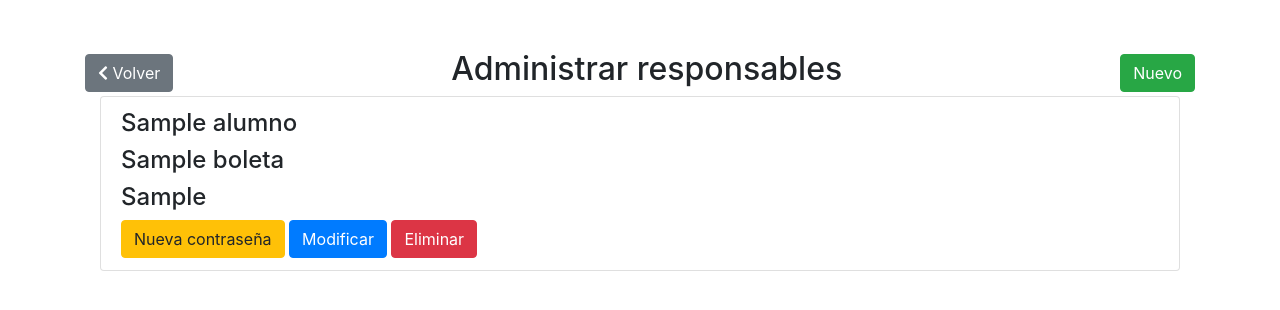
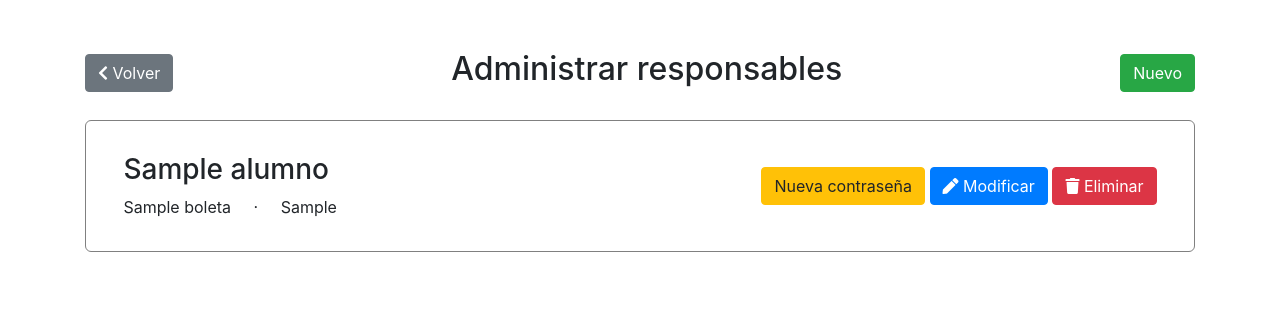
Before and after one commit to AlanSanchezP/ElectivappServer, a Django app: template electivapp/templates/alumnos/responsable_list.html in a window 1280 px wide. Shown: the top 310 px of the page. Run offline with Django 3.2, Linux system fonts and the light colour scheme; the template is opened without the code that fills it: most values are stand-ins (such as "Sample title", 1, 10 or a date in 2020); some libraries are stand-ins or nearby versions.

Commit message:
Estilos lista resonsables.

```diff
--- a/electivapp/templates/alumnos/responsable_list.html
+++ b/electivapp/templates/alumnos/responsable_list.html
@@ -13,21 +13,27 @@
         <a href="{% url 'alumnos:nuevo_responsable' %}" class="btn btn-success">Nuevo</a>
     </div>
 
-    <div class="list-group">
+    <div class="elementos-lista">
         {% for responsable in responsables %}
-        <div class="list-group-item">
-            <h4 class="list-group-item-heading">{{ responsable.alumno.nombre }}</h4>
-            <h4 class="list-group-item-heading">{{ responsable.alumno.boleta }}</h4>
-            <h4 class="list-group-item-heading">{{ responsable.alumno.get_carrera_display }}</h4>
+        <div class="row elemento-lista">
+          <div class="col-md-7">
+            <h3 class="list-group-item-heading">{{ responsable.alumno.nombre }}</h3>
+            <span class="list-group-item-heading">{{ responsable.alumno.boleta }}</span> &nbsp;&nbsp;&nbsp;&nbsp;&#183;&nbsp;&nbsp;&nbsp;&nbsp;
+            <span class="list-group-item-heading">{{ responsable.alumno.get_carrera_display }}</span>
+          </div>
+          <div class="col-md-5 text-right">
             <button type="button" data-href="{% url 'alumnos:password_responsable' pk=responsable.id %}" data-csrf="{{ csrf_token }}" class="btn btn-warning btnChangePass">
                 Nueva contraseña
             </button>
             <a href="{% url 'alumnos:modificar_responsable' pk=responsable.id %}" class="btn btn-primary">
+              <i class="fas fa-pen"></i>
                 Modificar
             </a>
             <button type="button" data-href="{% url 'alumnos:eliminar_responsable' pk=responsable.id %}" class="btn btn-danger delete-button">
+              <i class="fas fa-trash"></i>
                 Eliminar
             </button>
+          </div>
         </div>
         {% endfor %}
     </div>
```
